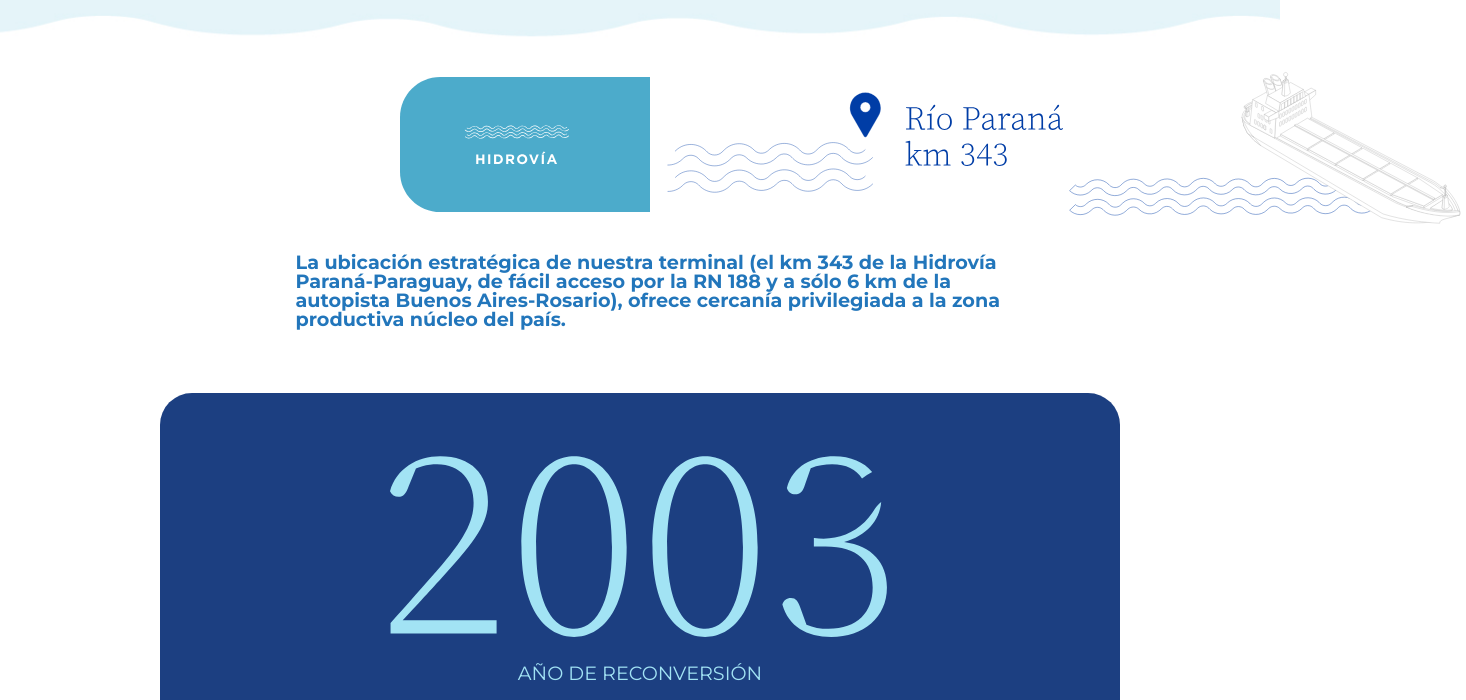
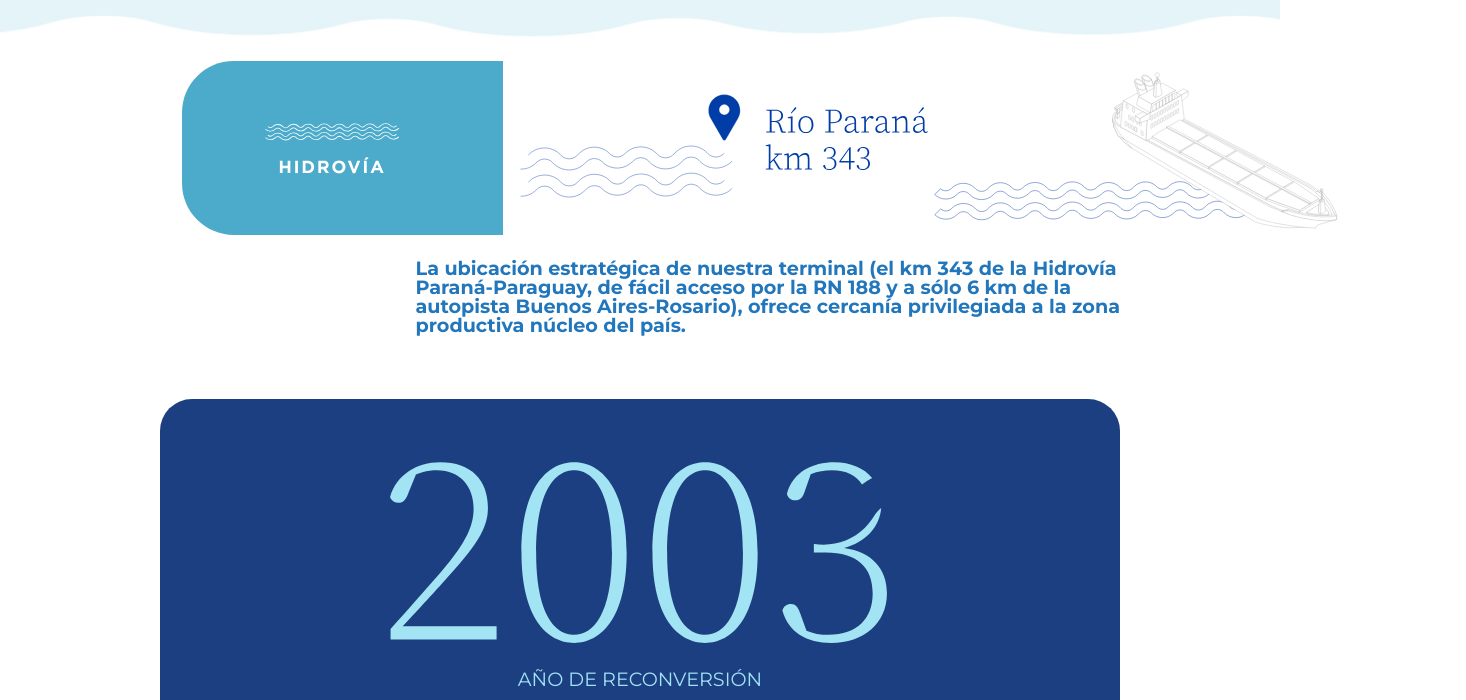
Before and after one commit to valentinaconde/pamsa, a plain HTML site: page pages/empresa.html in a window 1280 px wide. Shown: the part 1384-2084 px from the top of the page, 1466 px wide, since content can reach past the window. Drawn offline with nearby package versions, Linux system fonts and the light colour scheme; a script that the page names is missing.

Commit message:
change sizes

```diff
--- a/pages/empresa.html
+++ b/pages/empresa.html
@@ -147,13 +147,13 @@
 
         <!-- UBICACIÓN -->
         <div class="d-flex flex-column align-items-center w-75 mb-5">
-            <div class="d-flex justify-content-around align-items-center w-50">
-                <img src="../public/images/vectors/ico_hidrovias-solapa.svg" alt="ilust-hidrovia-pamsa" width="250">
-                <img src="../public/images/vectors/ico_rio-parana.svg" alt="ilust-hidrovia-pamsa" width="400"
+            <div class="d-flex justify-content-around align-items-center ">
+                <img src="../public/images/vectors/ico_hidrovias-solapa.svg" alt="ilust-hidrovia-pamsa" width="35%">
+                <img src="../public/images/vectors/ico_rio-parana.svg" alt="ilust-hidrovia-pamsa" width="45%"
                     class="ms-3">
-                <img src="../public/images/vectors/ico_barco-hidrovia.svg" alt="ico_barco-hidrovia" width="400">
+                <img src="../public/images/vectors/ico_barco-hidrovia.svg" alt="ico_barco-hidrovia" width="45%">
             </div>
-            <div class="w-75 d-flex justify-content-end mt-4">
+            <div class="w-100 d-flex justify-content-end mt-4">
                 <p class="font-msrrt font-lg fw-bold color-secondary lh-1">La ubicación estratégica de nuestra terminal
                     (el
                     km 343 de la Hidrovía<br>
```
